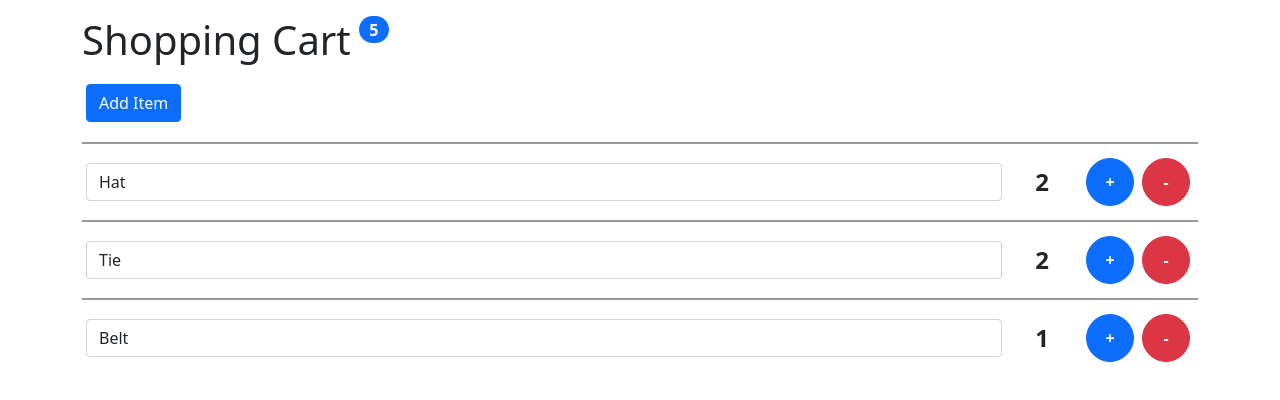
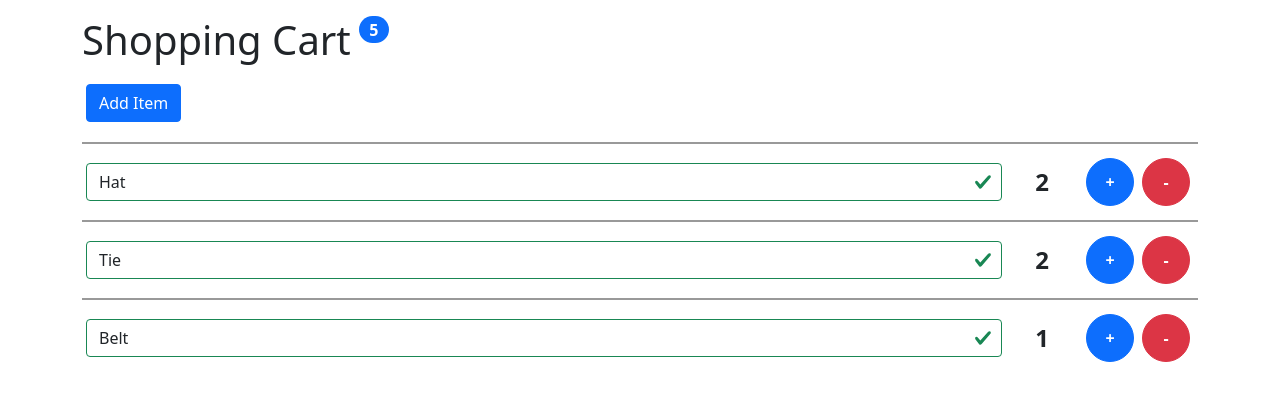
Before and after one commit to paulsmithkc/react-shopping-cart, a React (Create React App) app: page / in a window 1280 px wide. Shown: the top 400 px of the page. Built offline with nearby package versions, Linux system fonts and the light colour scheme.

Commit message:
cartitem styling

```diff
--- a/src/CartItem.js
+++ b/src/CartItem.js
@@ -2,6 +2,13 @@ import './CartItem.css';
 
 function CartItem({ item, onNameChange, onQuantityAdd, onQuantityRemove }) {
   const id = `item-${item.id}`;
+
+  function getNameInputClasses() {
+    let classes = 'CartItem-name form-control';
+    classes += item.name ? ' is-valid' : ' is-invalid';
+    return classes;
+  }
+
   return (
     <div id={id} className="CartItem d-flex align-items-center p-1">
       <label htmlFor={id + '-name'} className="visually-hidden">
@@ -11,7 +18,7 @@ function CartItem({ item, onNameChange, onQuantityAdd, onQuantityRemove }) {
         id={id + '-name'}
         placeholder="Enter name..."
         value={item.name}
-        className="CartItem-name form-control"
+        className={getNameInputClasses()}
         onChange={(evt) => onNameChange(evt, item)}
       />
       <label htmlFor={id + '-quantity'} className="visually-hidden">
@@ -24,6 +31,7 @@ function CartItem({ item, onNameChange, onQuantityAdd, onQuantityRemove }) {
         type="button"
         className="CartItem-add btn btn-primary rounded-pill m-1"
         onClick={(evt) => onQuantityAdd(evt, item)}
+        disabled={item.quantity >= 10 && 'disabled'}
       >
         <span>+</span>
         <span className="visually-hidden">Add</span>
```
